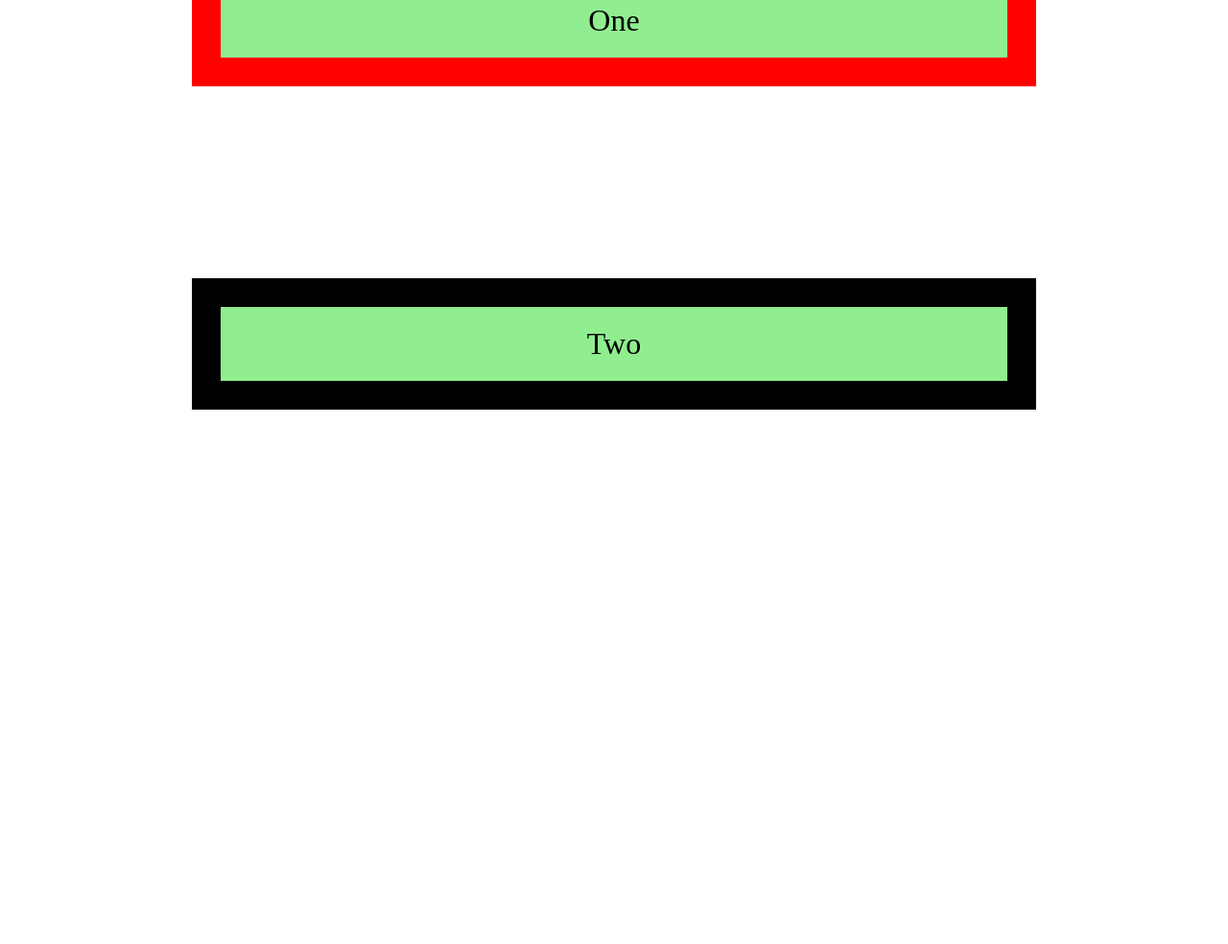
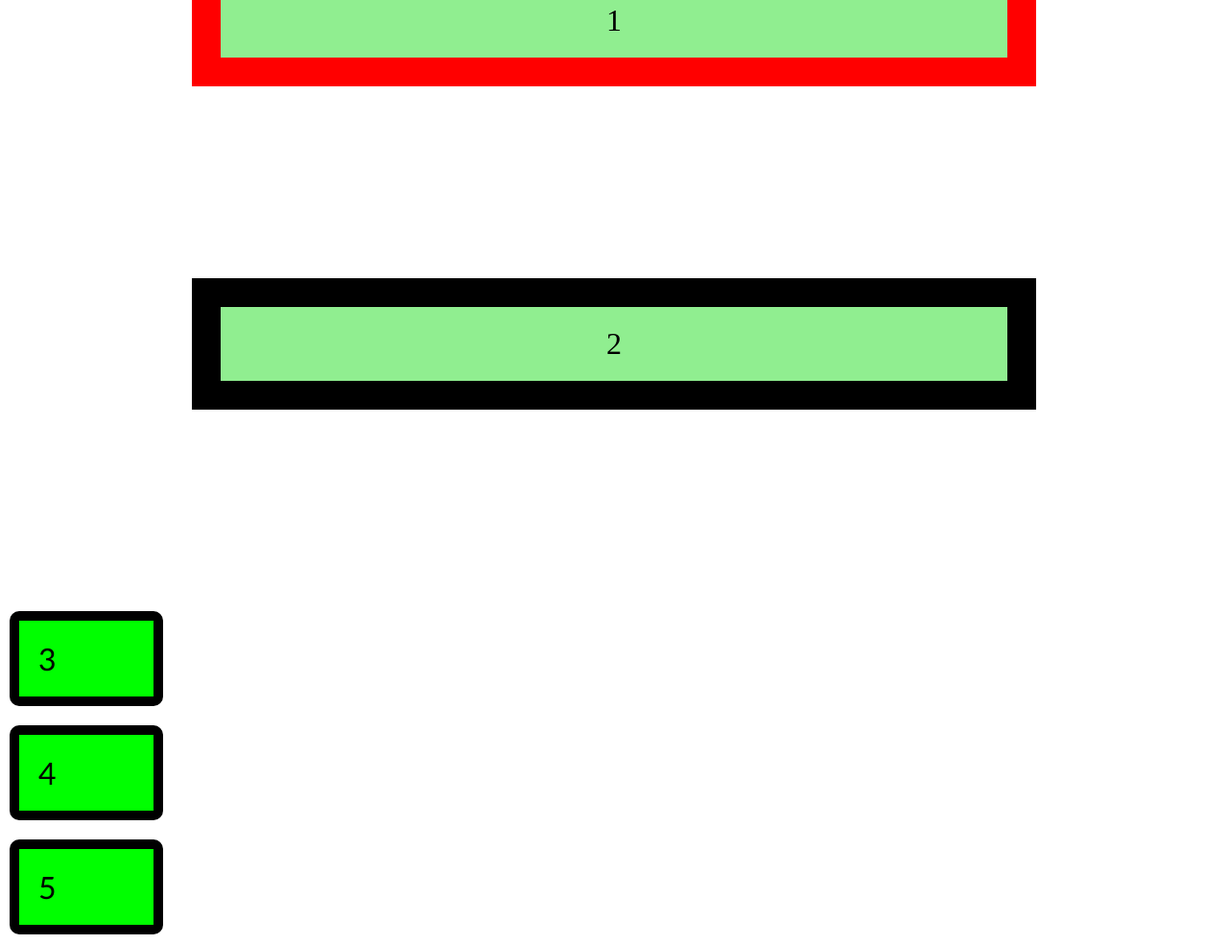
Before and after one commit to babamovandrej/odin_projects, a plain HTML site: page box_model/index.html in a window 1280 px wide. Shown: the part 247-1231 px from the top of the page at 96% size. Before the commit the page ends 874 px from the top, so only its background shows below. Drawn offline with Linux system fonts and the light colour scheme.

Commit message:
Add some examples on how the display property impacts the box model

```diff
--- a/box_model/index.html
+++ b/box_model/index.html
@@ -8,12 +8,25 @@
 </head>
 <body>
     <div class="box-one">
-        <p>One</p>
+        <p>1</p>
     </div>
 
     <div class="box-two">
-        <p>Two</p>
+        <p>2</p>
     </div>
 
+    <div class="container">
+        <div class="box-three">
+            <p>3</p>
+        </div>
+
+        <div class="box-four">
+            <p>4</p>
+        </div>
+
+        <div class="box-five">
+            <p>5</p>
+        </div>
+    </div>
 </body>
 </html>
--- a/box_model/style.css
+++ b/box_model/style.css
@@ -24,3 +24,19 @@
     background-color: lightgreen;
     box-sizing: border-box;
 }
+
+.container {
+    display: flex;
+    flex-direction: column;
+    width: 100%;
+}
+
+.box-three, .box-four, .box-five {
+    font-family: 'Gill Sans', 'Gill Sans MT', Calibri, 'Trebuchet MS', sans-serif;
+    width: 100px;
+    padding: 20px;
+    margin: 10px;
+    border: 10px solid black;
+    border-radius: 10px;
+    background-color: lime;
+}
```
